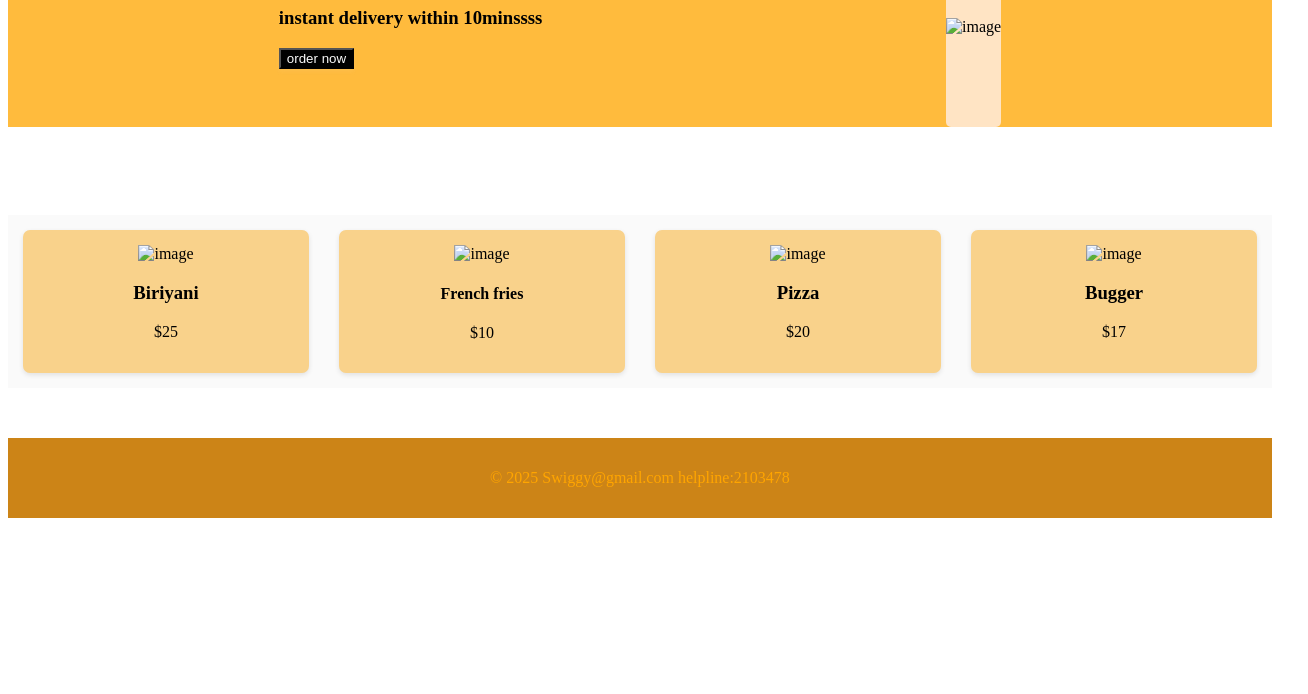
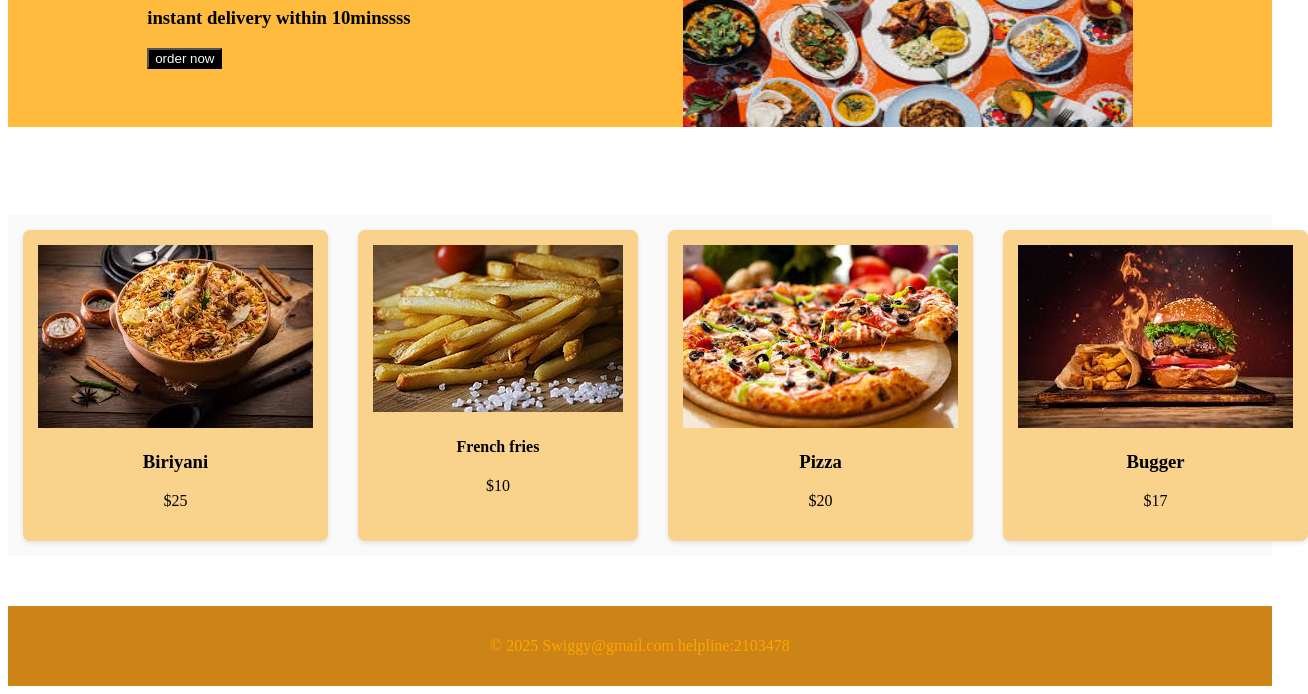
Before and after one commit to DhanushvijayaR/swiggyproject, a plain HTML site: page index.html in a window 1280 px wide. Shown: the part 131-825 px from the top of the page, 1308 px wide, since content can reach past the window. Before the commit the page ends 800 px from the top, so only its background shows below. Drawn offline with Linux system fonts and the light colour scheme.

Commit message:
Add files via upload

```diff
--- a/index.html
+++ b/index.html
@@ -88,7 +88,7 @@
 </head>
 <body>
     <header>
-        <img src="swiggylogo.webp" alt="webp" width="100px" height="100px">
+        <img src="images/swiggylogo.webp" alt="webp" width="100px" height="100px">
         <nav class="navbar">
             <ul class="nav-links">
                 <li> HOME </li>
@@ -107,29 +107,29 @@
             </h3>
         </div>
         <div class="image2">
-            <img src="secondbar.jpeg" alt="image" width="450px" height="200">
+            <img src="images/secondbar.jpeg" alt="image" width="450px" height="200">
         </div>
 
     </div>
 
     <section class="projects">
         <div class="project-card">
-            <img src="biriyani.jpeg" alt="image">
+            <img src="images/biriyani.jpeg" alt="image">
             <h3> Biriyani </h3>
             <p> $25 </p>
         </div>
         <div class="project-card">
-            <img src="French_Fries.JPG" alt="image">
+            <img src="images/French_Fries.JPG" alt="image">
             <h4> French fries </h4>
             <p> $10 </p>
         </div>
         <div class="project-card">
-            <img src="pizza.jpeg" alt="image">
+            <img src="images/pizza.jpeg" alt="image">
             <h3> Pizza </h3>
             <p> $20</p>
         </div>
         <div class="project-card">
-            <img src="burger.jpeg" alt="image">
+            <img src="images/burger.jpeg" alt="image">
             <h3> Bugger </h3>
             <p> $17 </p>
         </div>
```
